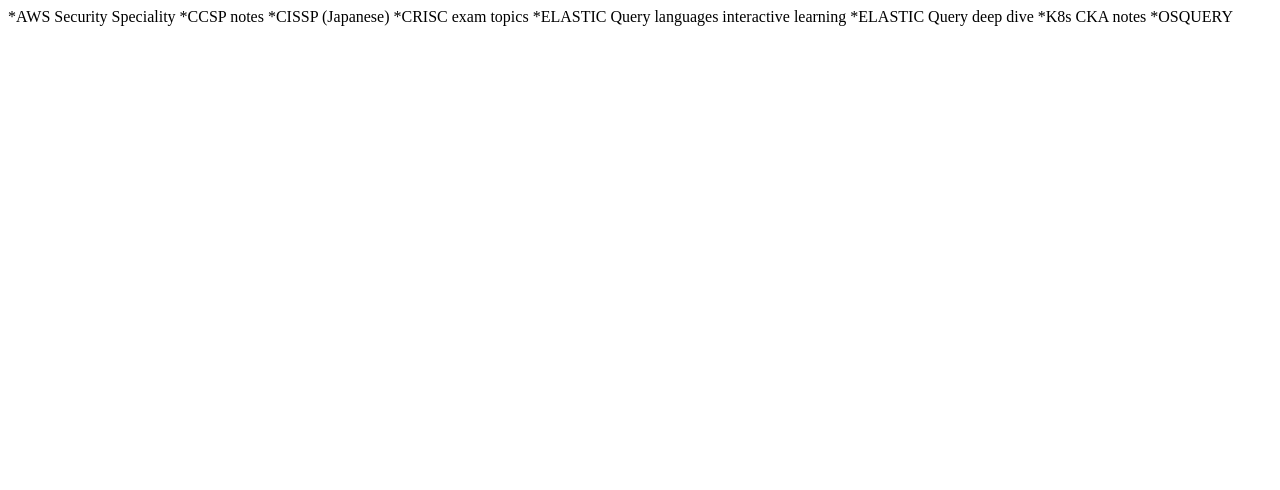
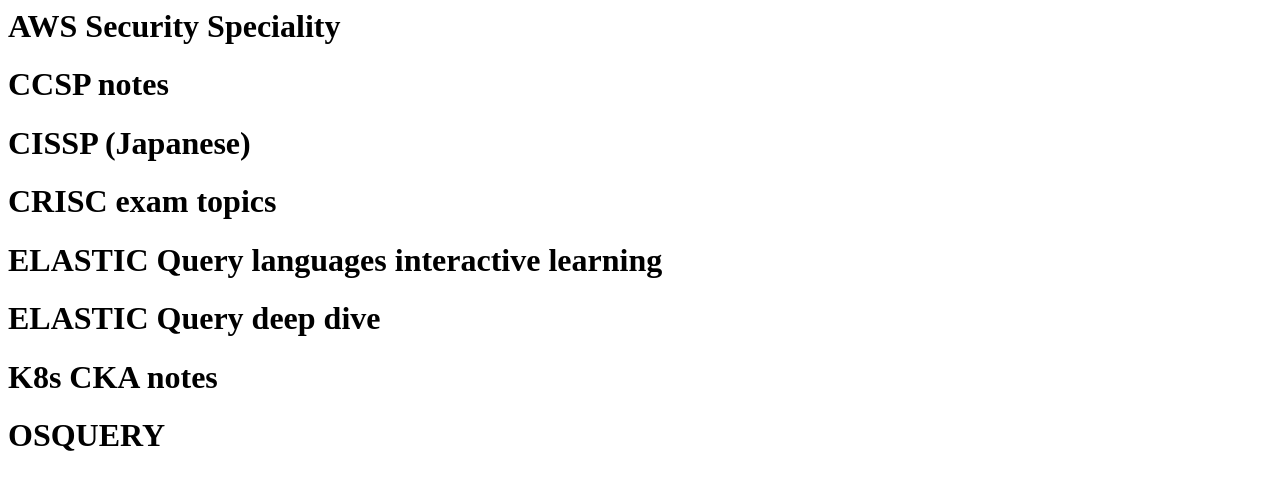
Before and after one commit to doum007/kb, a plain HTML site: page index.html in a window 1280 px wide. Drawn offline with Linux system fonts and the light colour scheme.

Commit message:
Update index.html

```diff
--- a/index.html
+++ b/index.html
@@ -1,8 +1,8 @@
-*AWS Security Speciality
-*CCSP notes
-*CISSP (Japanese)
-*CRISC exam topics
-*ELASTIC Query languages interactive learning
-*ELASTIC Query deep dive
-*K8s CKA notes
-*OSQUERY
+<h1>AWS Security Speciality</h1>
+<h1>CCSP notes</h1>
+<h1>CISSP (Japanese)</h1>
+<h1>CRISC exam topics</h1>
+<h1>ELASTIC Query languages interactive learning</h1>
+<h1>ELASTIC Query deep dive</h1>
+<h1>K8s CKA notes</h1>
+<h1>OSQUERY</h1>
```
